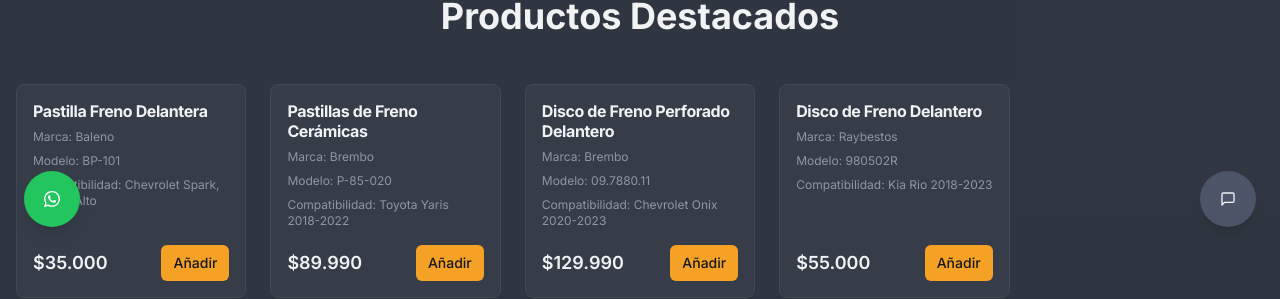
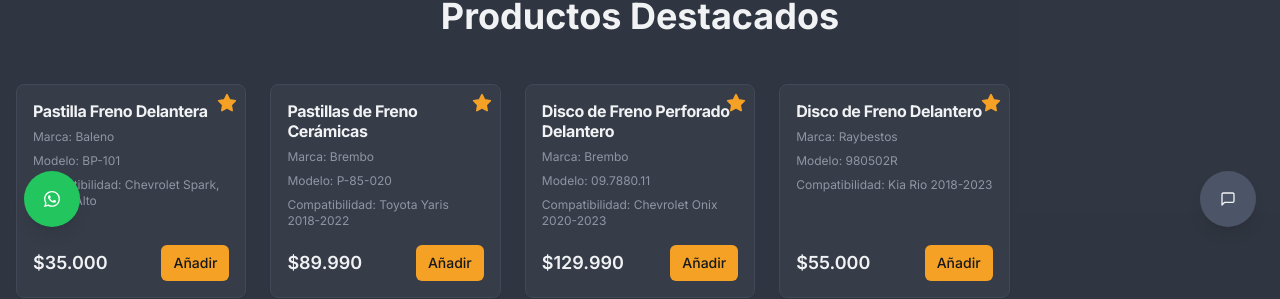
Before and after one commit to marce1404/TIENDA-FRENOS, a Next.js app: page / in a window 1280 px wide. Shown: the part 549-848 px from the top of the page. Built offline with nearby package versions, Linux system fonts and the light colour scheme.

Commit message:
agrega una estrella en la punta de la tarjeta de los productos destacado

```diff
--- a/src/components/ProductCard.tsx
+++ b/src/components/ProductCard.tsx
@@ -4,6 +4,7 @@ import type { Product } from '@/lib/types';
 import { Button } from './ui/button';
 import { Card, CardContent, CardDescription, CardFooter, CardTitle } from './ui/card';
 import { useCart } from '@/hooks/use-cart';
+import { Star } from 'lucide-react';
 
 interface ProductCardProps {
   product: Product;
@@ -20,7 +21,12 @@ export function ProductCard({ product }: ProductCardProps) {
   };
 
   return (
-    <Card className="flex flex-col overflow-hidden transition-transform duration-300 ease-in-out hover:-translate-y-1 hover:shadow-xl hover:shadow-primary/10">
+    <Card className="relative flex flex-col overflow-hidden transition-transform duration-300 ease-in-out hover:-translate-y-1 hover:shadow-xl hover:shadow-primary/10">
+      {product.isFeatured && (
+        <div className="absolute top-2 right-2 z-10">
+          <Star className="h-5 w-5 fill-primary text-primary" />
+        </div>
+      )}
       <CardContent className="p-4 flex-grow space-y-2">
         <CardTitle className="text-base font-bold leading-tight">{product.name}</CardTitle>
         <CardDescription className="text-xs text-muted-foreground">
```
